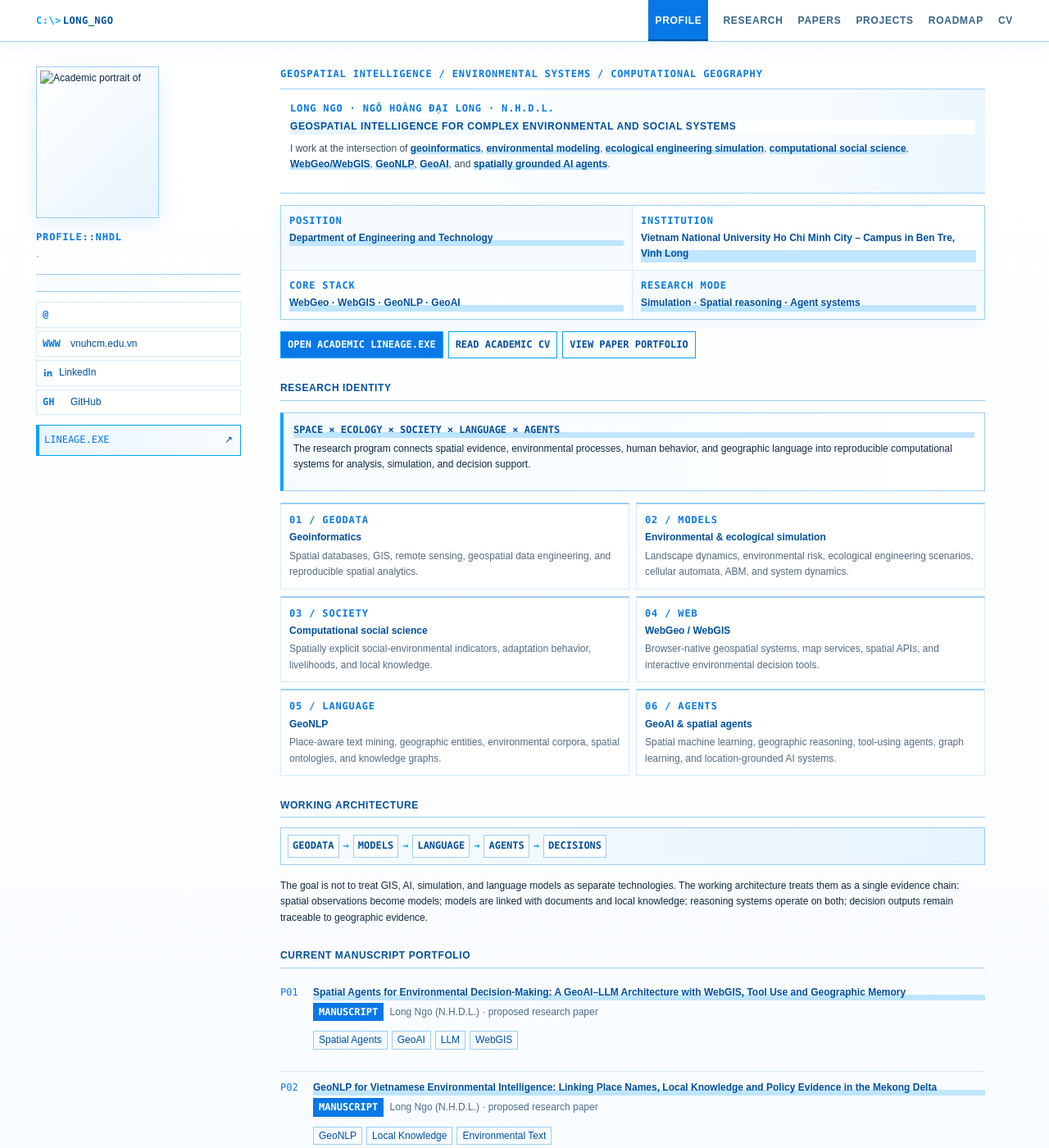
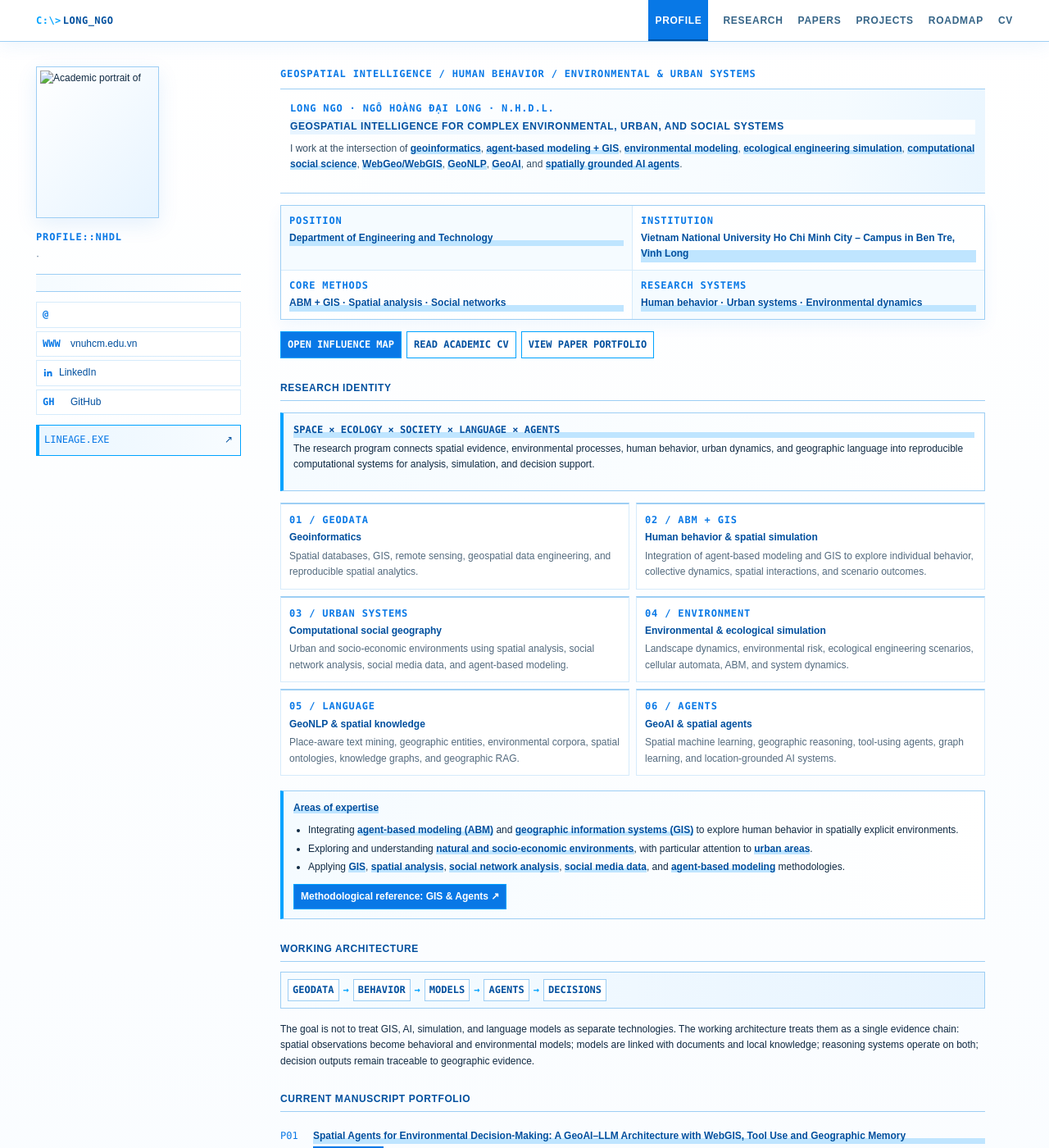
Before and after one commit to Base27-CVNSS/LogpWoy, a Jekyll site: the page built from index.md, in a window 1280 px wide and 1400 px high. Shown: the whole window at 82% size. Built offline with Jekyll 4.4.1, drawn with Linux system fonts in a browser that asks for light colours; some of the changed text lies outside the part shown.

Commit message:
Highlight ABM GIS urban systems and new methodological influences

```diff
--- a/index.md
+++ b/index.md
@@ -2,26 +2,26 @@
 layout: default
 title: "Long Ngo — Geoinformatics & Environmental Systems"
 permalink: /
-description: "Academic profile of Long Ngo (Ngô Hoàng Đại Long / N.H.D.L.) in geoinformatics, environmental modeling, simulation, WebGeo/WebGIS, GeoNLP, GeoAI, and spatial agents."
+description: "Academic profile of Long Ngo (Ngô Hoàng Đại Long / N.H.D.L.) in geoinformatics, ABM + GIS, human behavior, urban systems, environmental modeling, GeoNLP, GeoAI, and spatial agents."
 ---
 
-<div class="kicker">GEOSPATIAL INTELLIGENCE / ENVIRONMENTAL SYSTEMS / COMPUTATIONAL GEOGRAPHY</div>
+<div class="kicker">GEOSPATIAL INTELLIGENCE / HUMAN BEHAVIOR / ENVIRONMENTAL & URBAN SYSTEMS</div>
 
 <div class="hero-block">
   <div class="hero-overline">LONG NGO · NGÔ HOÀNG ĐẠI LONG · N.H.D.L.</div>
-  <h1>Geospatial intelligence for complex environmental and social systems</h1>
-  <p class="hero-lead">I work at the intersection of <strong>geoinformatics</strong>, <strong>environmental modeling</strong>, <strong>ecological engineering simulation</strong>, <strong>computational social science</strong>, <strong>WebGeo/WebGIS</strong>, <strong>GeoNLP</strong>, <strong>GeoAI</strong>, and <strong>spatially grounded AI agents</strong>.</p>
+  <h1>Geospatial intelligence for complex environmental, urban, and social systems</h1>
+  <p class="hero-lead">I work at the intersection of <strong>geoinformatics</strong>, <strong>agent-based modeling + GIS</strong>, <strong>environmental modeling</strong>, <strong>ecological engineering simulation</strong>, <strong>computational social science</strong>, <strong>WebGeo/WebGIS</strong>, <strong>GeoNLP</strong>, <strong>GeoAI</strong>, and <strong>spatially grounded AI agents</strong>.</p>
 </div>
 
 <div class="metric-strip">
   <div><span class="metric-label">Position</span><strong>Department of Engineering and Technology</strong></div>
   <div><span class="metric-label">Institution</span><strong>Vietnam National University Ho Chi Minh City – Campus in Ben Tre, Vinh Long</strong></div>
-  <div><span class="metric-label">Core stack</span><strong>WebGeo · WebGIS · GeoNLP · GeoAI</strong></div>
-  <div><span class="metric-label">Research mode</span><strong>Simulation · Spatial reasoning · Agent systems</strong></div>
+  <div><span class="metric-label">Core methods</span><strong>ABM + GIS · Spatial analysis · Social networks</strong></div>
+  <div><span class="metric-label">Research systems</span><strong>Human behavior · Urban systems · Environmental dynamics</strong></div>
 </div>
 
 <div class="action-row">
-  <button class="ui-button" type="button" data-lineage-open>OPEN ACADEMIC LINEAGE.EXE</button>
+  <button class="ui-button" type="button" data-lineage-open>OPEN INFLUENCE MAP</button>
   <a class="ui-button" href="{{ '/cv/' | relative_url }}">READ ACADEMIC CV</a>
   <a class="ui-button" href="{{ '/publications/' | relative_url }}">VIEW PAPER PORTFOLIO</a>
 </div>
@@ -30,25 +30,35 @@ description: "Academic profile of Long Ngo (Ngô Hoàng Đại Long / N.H.D.L.)
 
 <div class="signature-box">
   <div class="signature-main">SPACE × ECOLOGY × SOCIETY × LANGUAGE × AGENTS</div>
-  <p>The research program connects spatial evidence, environmental processes, human behavior, and geographic language into reproducible computational systems for analysis, simulation, and decision support.</p>
+  <p>The research program connects spatial evidence, environmental processes, human behavior, urban dynamics, and geographic language into reproducible computational systems for analysis, simulation, and decision support.</p>
 </div>
 
 <div class="research-grid expertise-grid">
   <div class="card premium"><div class="eyebrow">01 / GEODATA</div><h3>Geoinformatics</h3><p>Spatial databases, GIS, remote sensing, geospatial data engineering, and reproducible spatial analytics.</p></div>
-  <div class="card premium"><div class="eyebrow">02 / MODELS</div><h3>Environmental & ecological simulation</h3><p>Landscape dynamics, environmental risk, ecological engineering scenarios, cellular automata, ABM, and system dynamics.</p></div>
-  <div class="card premium"><div class="eyebrow">03 / SOCIETY</div><h3>Computational social science</h3><p>Spatially explicit social-environmental indicators, adaptation behavior, livelihoods, and local knowledge.</p></div>
-  <div class="card premium"><div class="eyebrow">04 / WEB</div><h3>WebGeo / WebGIS</h3><p>Browser-native geospatial systems, map services, spatial APIs, and interactive environmental decision tools.</p></div>
-  <div class="card premium"><div class="eyebrow">05 / LANGUAGE</div><h3>GeoNLP</h3><p>Place-aware text mining, geographic entities, environmental corpora, spatial ontologies, and knowledge graphs.</p></div>
+  <div class="card premium"><div class="eyebrow">02 / ABM + GIS</div><h3>Human behavior & spatial simulation</h3><p>Integration of agent-based modeling and GIS to explore individual behavior, collective dynamics, spatial interactions, and scenario outcomes.</p></div>
+  <div class="card premium"><div class="eyebrow">03 / URBAN SYSTEMS</div><h3>Computational social geography</h3><p>Urban and socio-economic environments using spatial analysis, social network analysis, social media data, and agent-based modeling.</p></div>
+  <div class="card premium"><div class="eyebrow">04 / ENVIRONMENT</div><h3>Environmental & ecological simulation</h3><p>Landscape dynamics, environmental risk, ecological engineering scenarios, cellular automata, ABM, and system dynamics.</p></div>
+  <div class="card premium"><div class="eyebrow">05 / LANGUAGE</div><h3>GeoNLP & spatial knowledge</h3><p>Place-aware text mining, geographic entities, environmental corpora, spatial ontologies, knowledge graphs, and geographic RAG.</p></div>
   <div class="card premium"><div class="eyebrow">06 / AGENTS</div><h3>GeoAI & spatial agents</h3><p>Spatial machine learning, geographic reasoning, tool-using agents, graph learning, and location-grounded AI systems.</p></div>
+</div>
+
+<div class="expertise-focus">
+  <strong>Areas of expertise</strong>
+  <ul>
+    <li>Integrating <strong>agent-based modeling (ABM)</strong> and <strong>geographic information systems (GIS)</strong> to explore human behavior in spatially explicit environments.</li>
+    <li>Exploring and understanding <strong>natural and socio-economic environments</strong>, with particular attention to <strong>urban areas</strong>.</li>
+    <li>Applying <strong>GIS</strong>, <strong>spatial analysis</strong>, <strong>social network analysis</strong>, <strong>social media data</strong>, and <strong>agent-based modeling</strong> methodologies.</li>
+  </ul>
+  <a class="method-link" href="http://www.gisagents.org/" target="_blank" rel="noopener">Methodological reference: GIS & Agents ↗</a>
 </div>
 
 ## Working architecture
 
 <div class="flowline">
-  <span>GEODATA</span><b>→</b><span>MODELS</span><b>→</b><span>LANGUAGE</span><b>→</b><span>AGENTS</span><b>→</b><span>DECISIONS</span>
+  <span>GEODATA</span><b>→</b><span>BEHAVIOR</span><b>→</b><span>MODELS</span><b>→</b><span>AGENTS</span><b>→</b><span>DECISIONS</span>
 </div>
 
-The goal is not to treat GIS, AI, simulation, and language models as separate technologies. The working architecture treats them as a single evidence chain: spatial observations become models; models are linked with documents and local knowledge; reasoning systems operate on both; decision outputs remain traceable to geographic evidence.
+The goal is not to treat GIS, AI, simulation, and language models as separate technologies. The working architecture treats them as a single evidence chain: spatial observations become behavioral and environmental models; models are linked with documents and local knowledge; reasoning systems operate on both; decision outputs remain traceable to geographic evidence.
 
 ## Current manuscript portfolio
 
@@ -64,11 +74,16 @@ The goal is not to treat GIS, AI, simulation, and language models as separate te
 
 <div class="notice neutral">The five items above are research manuscripts / proposed papers. They are not presented as published articles, accepted papers, indexed outputs, or DOI-bearing publications.</div>
 
-## Academic lineage
+## Intellectual & methodological influences
 
-The profile is informed by a conceptual chain from Russian physical-geography and landscape theory, through Chinese regionalization and geoinformatics development, to Vietnamese localization in natural geography, GIS, remote sensing, and applied geoinformatics. The strongest direct formative influences identified in this profile are <strong>Tang Van Dom</strong> and <strong>Vuong Tuong Van</strong>.
+<div class="influence-highlight">
+  <p>Contemporary intellectual and methodological influences highlighted in this profile include <strong>V.S. Tikunov</strong>, <strong>Andrew Crooks</strong>, <strong>Philippe Caillou</strong>, <strong>Benoit Gaudou</strong>, <strong>Arnaud Grignard</strong>, <strong>Chi Quang Truong</strong>, and <strong>Patrick Taillandier</strong>. Their influence is reflected in the profile's emphasis on geoinformatics, agent-based modeling, GIS-integrated simulation, human behavior, urban systems, complex systems, and spatial decision support.</p>
+  <div class="influence-list"><span>V.S. Tikunov</span><span>Andrew Crooks</span><span>Philippe Caillou</span><span>Benoit Gaudou</span><span>Arnaud Grignard</span><span>Chi Quang Truong</span><span>Patrick Taillandier</span></div>
+</div>
 
-<div class="action-row"><button class="ui-button" type="button" data-lineage-open>SHOW LINEAGE + CURRENT POSITION</button></div>
+The broader lineage still connects Russian physical-geography and landscape theory, Chinese regionalization and geoinformatics development, and Vietnamese localization in natural geography, GIS, remote sensing, and applied geoinformatics. The popup distinguishes this broader historical lineage from contemporary methodological influences.
+
+<div class="action-row"><button class="ui-button" type="button" data-lineage-open>SHOW INFLUENCES + CURRENT POSITION</button></div>
 
 ## Contact
 
```
